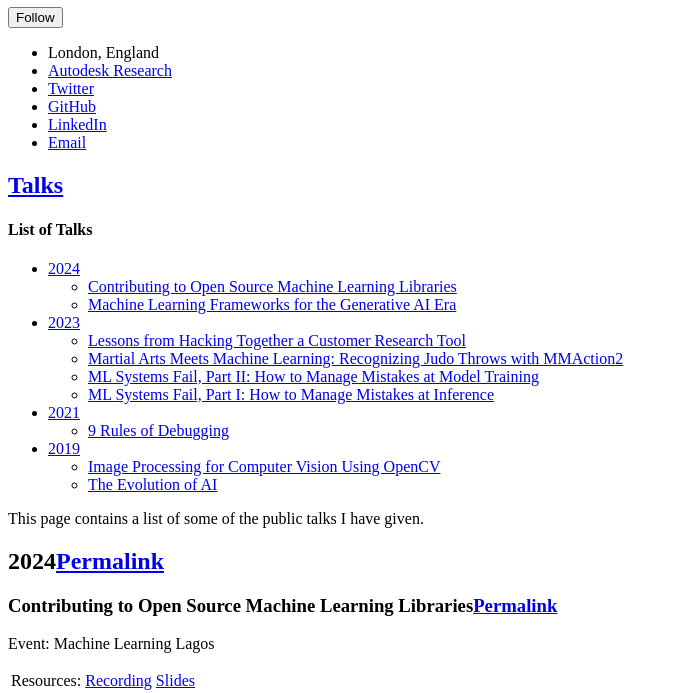
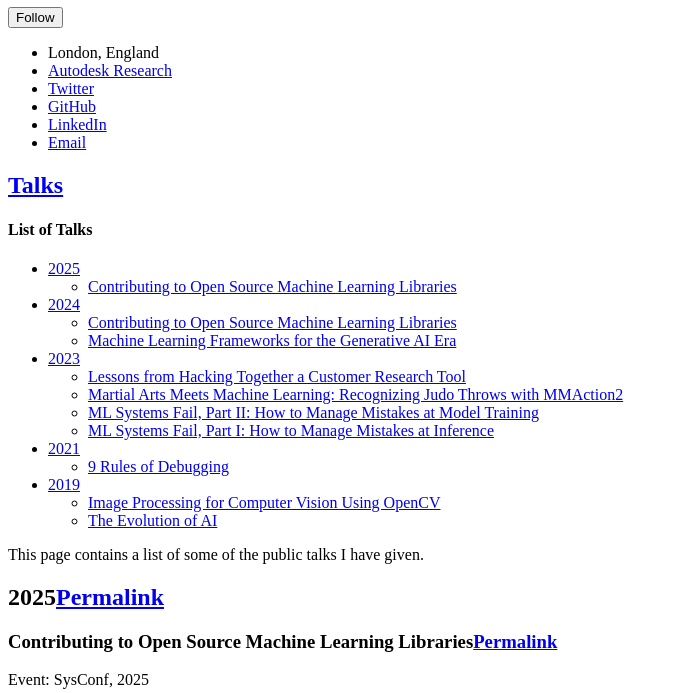
Before and after one commit to HAKSOAT/haksoat.github.io, a Jekyll site: the page built from _pages/talks-archive.md, in a window 1280 px wide and 1400 px high, scrolled down 1171 px, cut to the strip 0-693 px from the top of the window. Shown: the whole strip, without its empty margins (0-678 px from the left). Built offline with Jekyll 4.4.1, drawn with Linux system fonts in a browser that asks for light colours; cached includes are drawn as plain includes; some of the changed text lies outside the part shown.

Commit message:
Updated talks page

```diff
--- a/_pages/talks-archive.md
+++ b/_pages/talks-archive.md
@@ -9,13 +9,23 @@ toc_sticky: true
 
 This page contains a list of some of the public talks I have given.
 
+## 2025
+
+### Contributing to Open Source Machine Learning Libraries
+
+Event: SysConf, 2025
+
+Resources: [Recording](https://youtu.be/BLJmO6hK_mk) \| [Slides](https://docs.google.com/presentation/d/1U_bvKDAvF5ao458pIPdX4G3mPq0hWKhHkX37i50Gii8)
+
+{% include video id="BLJmO6hK_mk" provider="youtube" %}
+
 ## 2024
 
 ### Contributing to Open Source Machine Learning Libraries
 
 Event: Machine Learning Lagos
 
-Resources: [Recording](https://youtu.be/T4s7BdWQEnc) | [Slides](https://docs.google.com/presentation/d/1OhhzAeXnk8iDA7Ur57HrGrQ2JSe-l0AEkYEKCIDK7gk)
+Resources: [Recording](https://youtu.be/T4s7BdWQEnc) \| [Slides](https://docs.google.com/presentation/d/1OhhzAeXnk8iDA7Ur57HrGrQ2JSe-l0AEkYEKCIDK7gk)
 
 {% include video id="T4s7BdWQEnc" provider="youtube" %}
 
@@ -32,16 +42,14 @@ Resources: [Slides](https://docs.google.com/presentation/d/15V0pfOXmud7Fis7XrUZp
 
 Event: MLOps Lagos, December Meetup, 2023
 
-Resources: [Recording](https://youtu.be/YchuwSqLp7Q) | [Slides](https://docs.google.com/presentation/d/14m2nThhKONvfj3SkN6P6VwWDSX_O8pwIFmZijlk6ktA)
-
-{% include video id="YchuwSqLp7Q" provider="youtube" %}
+Resources: [Recording no longer available](https://youtu.be/YchuwSqLp7Q) \| [Slides](https://docs.google.com/presentation/d/14m2nThhKONvfj3SkN6P6VwWDSX_O8pwIFmZijlk6ktA)
 
 
 ### Martial Arts Meets Machine Learning: Recognizing Judo Throws with MMAction2
 
 Event: PyData London, 2023
 
-Resources: [Recording](https://youtu.be/XwSWFIjtvdc) | [Slides](https://docs.google.com/presentation/d/1hDMHlQixxP2a5fknH2anFFIPWIqVGN8IojS48UDSMDs) |
+Resources: [Recording](https://youtu.be/XwSWFIjtvdc) \| [Slides](https://docs.google.com/presentation/d/1hDMHlQixxP2a5fknH2anFFIPWIqVGN8IojS48UDSMDs) \|
 [Colab Notebook](https://colab.research.google.com/drive/1bhgyzZS7_byW7xXRbPQeNEvmqvRieGcX?usp=sharing)
 
 {% include video id="XwSWFIjtvdc" provider="youtube" %}
@@ -58,7 +66,7 @@ Resources: [Slides](https://docs.google.com/presentation/d/1gu9_TstfY8jU8Vjh_hO2
 
 Event: DevMeets
 
-Resources: [Recording](https://youtu.be/kZdW_BX-Rz0) | [Slides](https://docs.google.com/presentation/d/1KWBe1piar9mVCukQXMbX-dFbJBZ_acbC7YErUnVSmw0)
+Resources: [Recording](https://youtu.be/kZdW_BX-Rz0) \| [Slides](https://docs.google.com/presentation/d/1KWBe1piar9mVCukQXMbX-dFbJBZ_acbC7YErUnVSmw0)
 
 {% include video id="kZdW_BX-Rz0" provider="youtube" %}
 
```
